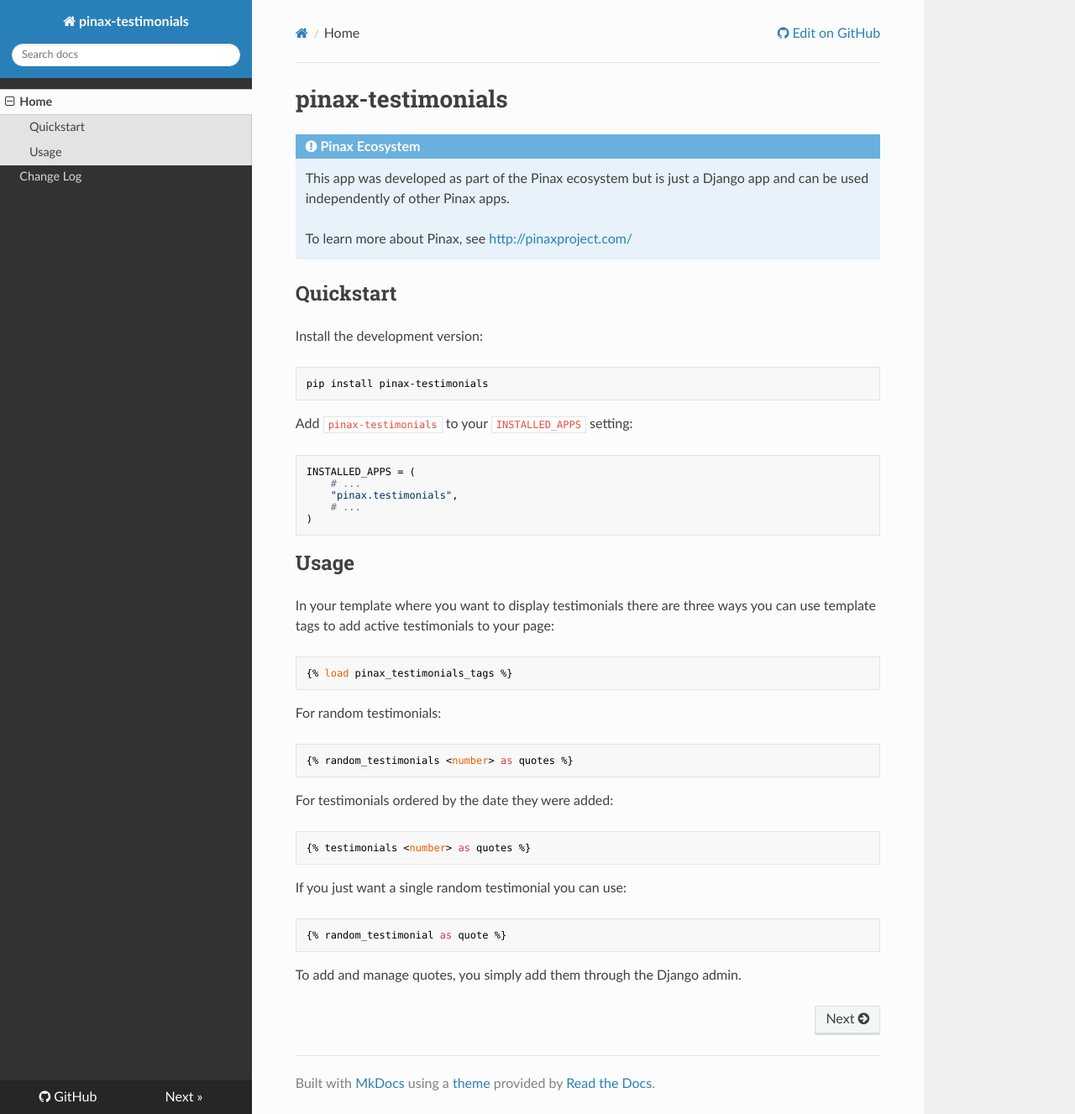
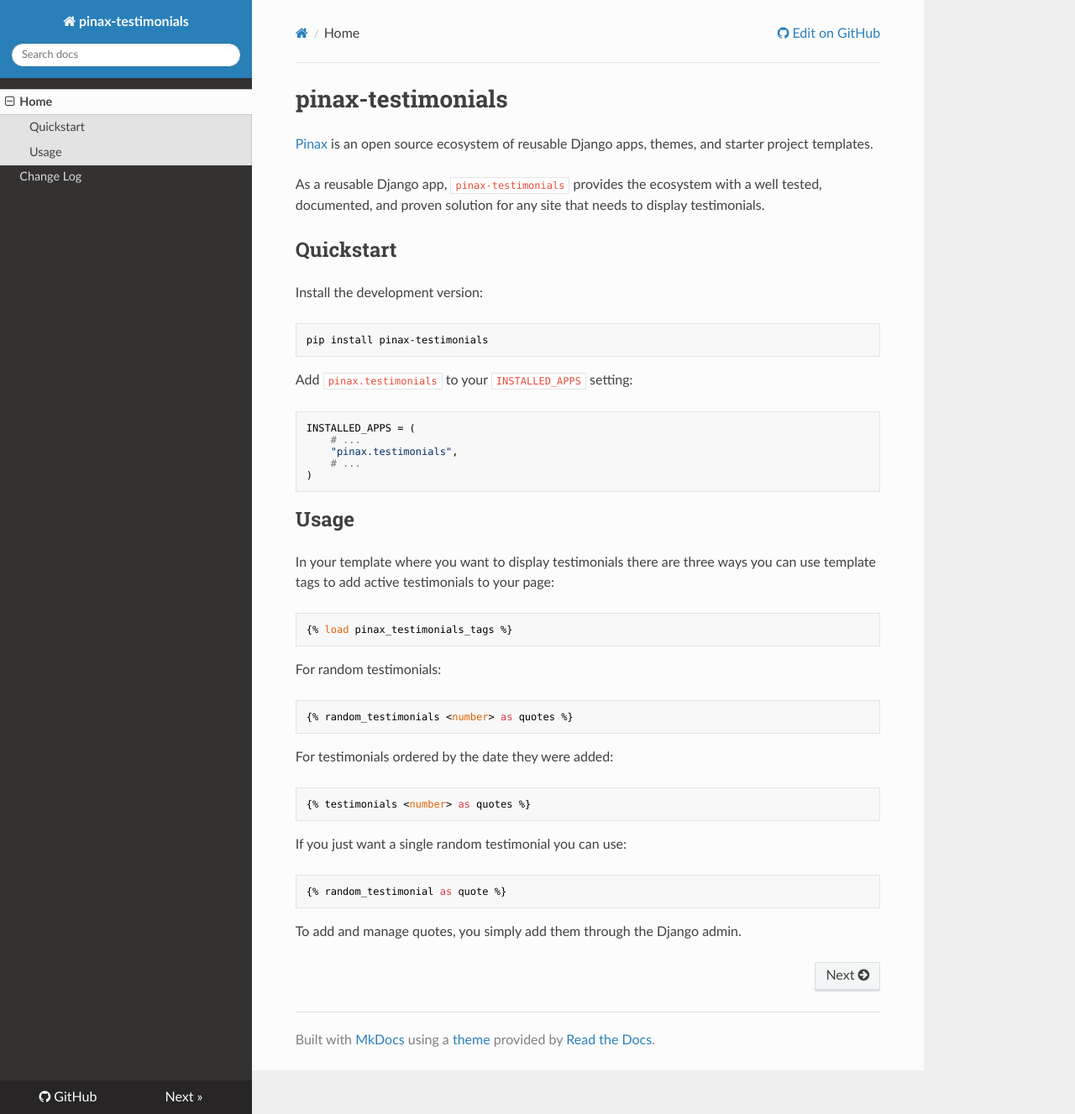
Before and after one commit to pinax/pinax-testimonials, an MkDocs documentation site: the page built from docs/index.md, in a window 1280 px wide and 1327 px high. Shown: the whole window at 84% size. Built offline with MkDocs 1.6.1, drawn with Linux system fonts in a browser that asks for light colours; nearby versions of some CDN libraries; old or Windows-style settings are respelled for this version of MkDocs.

Commit message:
Improving docs.

```diff
--- a/docs/index.md
+++ b/docs/index.md
@@ -1,12 +1,11 @@
 # pinax-testimonials
 
+[Pinax](http://pinaxproject.com/pinax/) is an open source ecosystem
+of reusable Django apps, themes, and starter project templates.
 
-!!! note "Pinax Ecosystem"
-    This app was developed as part of the Pinax ecosystem but is just a Django app
-    and can be used independently of other Pinax apps.
-
-    To learn more about Pinax, see <http://pinaxproject.com/>
-
+As a reusable Django app, `pinax-testimonials` provides the ecosystem with
+a well tested, documented, and proven solution for any site that needs
+to display testimonials.
 
 ## Quickstart
 
@@ -14,7 +13,7 @@
 
     pip install pinax-testimonials
 
-Add `pinax-testimonials` to your `INSTALLED_APPS` setting:
+Add `pinax.testimonials` to your `INSTALLED_APPS` setting:
 
     INSTALLED_APPS = (
         # ...
@@ -29,20 +28,16 @@
 
     {% load pinax_testimonials_tags %}
 
-
 For random testimonials:
 
     {% random_testimonials <number> as quotes %}
-
 
 For testimonials ordered by the date they were added:
 
     {% testimonials <number> as quotes %}
 
-
 If you just want a single random testimonial you can use:
 
     {% random_testimonial as quote %}
 
-
 To add and manage quotes, you simply add them through the Django admin.
```
